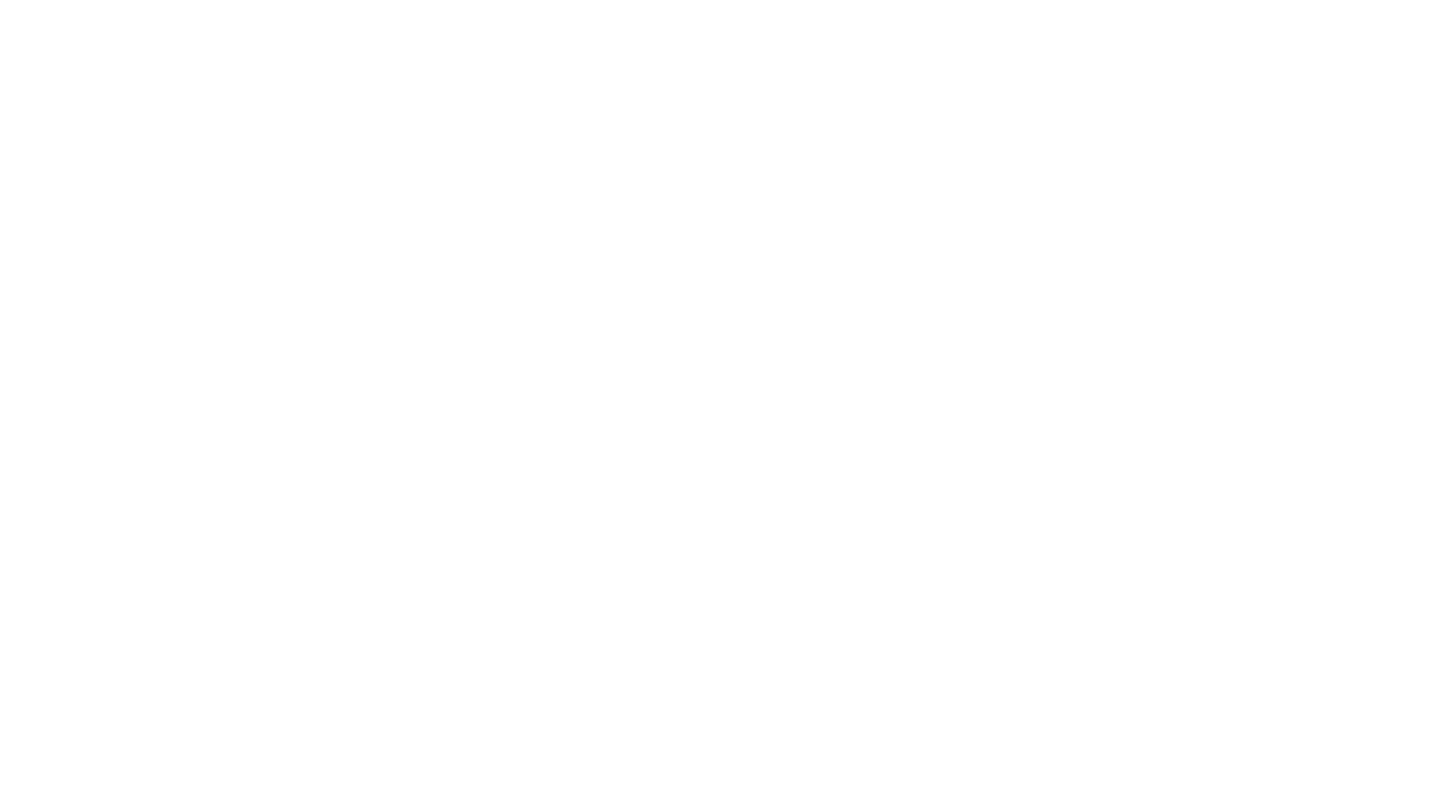
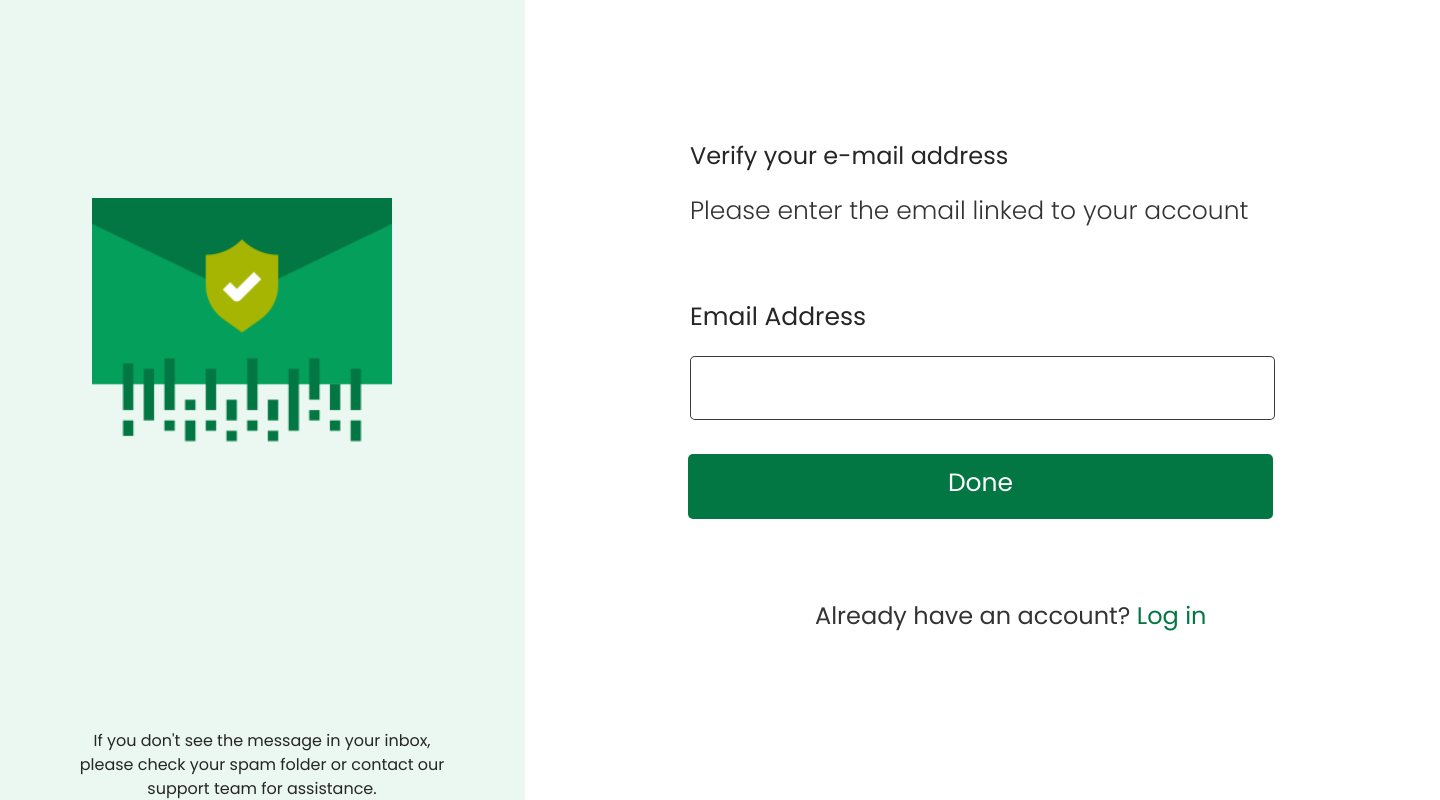
Before and after one commit to Bozpup/newrepo, a React (Create React App) app: page /email-verification in a window 1280 px wide. Before the commit this address had no page. Shown: the top 800 px of the page, 1440 px wide, since content can reach past the window. Built offline with nearby package versions, Linux system fonts and the light colour scheme.

Commit message:
Email verification mail

```diff
--- a/src/App.js
+++ b/src/App.js
@@ -1,4 +1,5 @@
 import { BrowserRouter as Router, Routes, Route } from "react-router-dom";
+import EmailVerification from "./pages/EmailVerification";
 import ForgotPassword from "./pages/ForgotPassword";
 import LandingPage from "./pages/LandingPage";
 import PasswordVerification from './pages/PasswordVerification';
@@ -11,6 +12,7 @@ function App() {
           <Route path="/" element={<LandingPage />} />
           <Route path="/password_verification" element={<PasswordVerification />} />
           <Route path="/forgot_password" element={<ForgotPassword />} />
+          <Route path="/email-verification" element={<EmailVerification />} />
         </Routes>
       </Router>
     </div>
--- a/src/components/SearchFeature.jsx
+++ b/src/components/SearchFeature.jsx
@@ -1,5 +1,11 @@
 import Herosection from "../assets/svgs/Herosection.png";
-import { Box, Button, InputAdornment, TextField } from "@mui/material";
+import {
+  Box,
+  Button,
+  InputAdornment,
+  TextField,
+  Typography,
+} from "@mui/material";
 import { ReactComponent as Location } from "../assets/svgs/location.svg";
 import { ReactComponent as Enroute } from "../assets/svgs/enroute.svg";
 import { ReactComponent as DepartureDate } from "../assets/svgs/leaving.svg";
@@ -10,14 +16,37 @@ import { ReactComponent as React } from "react";
 const SearchFeature = () => {
   return (
     <>
-      <Box sx={{
-        position:'relative'
-      }}>
-        <Box sx={{
-            padding:'3%',
-            paddingBottom:0
-        }}>
+      <Box
+        sx={{
+          position: "relative",
+        }}
+      >
+        <Box
+          sx={{
+            padding: "3%",
+            paddingBottom: 0,
+          }}
+        >
           <img src={Herosection} alt="" />
+          <Box
+            sx={{
+              // position: "relative",
+              // bottom: "100px",
+              // position: absolute,
+              // width: '562px',
+              // height: 24px,
+              // left: 78px,
+              // top: 358px,
+
+              // fontFamily: 'Poppins',
+              // fontStyle: normal,
+              // fontWeight: 500,
+              // fontSize: 35px,
+              // lineHeight: 24px,
+            }}
+          >
+            <Typography>Book your bus trips in 5 minutes</Typography>
+          </Box>
         </Box>
         <Box
           display="flex"
@@ -26,10 +55,10 @@ const SearchFeature = () => {
             border: "1px solid #2626264D",
             p: 4,
             mt: 3,
-            position:'absolute',
+            position: "absolute",
             borderRadius: "3px",
-            bottom:'-60px',
-            left:'70px',
+            bottom: "-60px",
+            left: "70px",
             backgroundColor: "white",
           }}
         >
@@ -105,7 +134,7 @@ const SearchFeature = () => {
               ),
             }}
           />
-          <Box sx={{ mr: 1, width:'20%' }}>
+          <Box sx={{ mr: 1, width: "20%" }}>
             <Filter />
           </Box>
 
--- a/src/index.css
+++ b/src/index.css
@@ -1,4 +1,8 @@
 @import url("https://fonts.googleapis.com/css2?family=Poppins&display=swap");
+@font-face {
+  font-family: PoppinsLight;
+  src: url(../src/assets/fonts/Poppins-Light.ttf);
+}
 
 * {
   margin: 0;
--- /dev/null
+++ b/src/pages/EmailVerification.jsx
@@ -0,0 +1,40 @@
+import React from "react";
+// import Shuttle9ja from "./Shuttle9ja.svg";
+import email from "../assets/svgs/email.svg";
+import styles from "../styles/emailVerification.module.css";
+
+const EmailVerification = () => {
+  return (
+    <div className={styles.wrapper}>
+      <meta
+        name="viewport"
+        content="width=device-width, initial-scale=1.0"
+      ></meta>
+
+      <style>
+        @import
+        url('https://fonts.googleapis.com/css?family=Poppins:400,700,900');
+      </style>
+      <div className={styles.sideNav}>
+        <img className={styles.img2} alt="" src={email}></img>
+        <footer>
+          If you don't see the message in your inbox, please check your spam
+          folder or contact our support team for assistance.
+        </footer>
+      </div>
+      <div className={styles.verify}>
+        <h1> Verify your e-mail address</h1>
+        <p> Please enter the email linked to your account</p>
+        <h3> Email Address</h3>
+        <input type="text"></input>
+        <button>
+          <span className={styles.done}>Done</span>
+        </button>
+        <h4>
+          Already have an account? <span>Log in</span>
+        </h4>
+      </div>
+    </div>
+  );
+};
+export default EmailVerification;
--- /dev/null
+++ b/src/styles/emailVerification.module.css
@@ -0,0 +1,209 @@
+body {
+  font-family: "poppins";
+}
+.sideNav {
+  position: absolute;
+  width: 525px;
+  height: 1136px;
+  left: 0px;
+  top: -2px;
+  background: rgba(4, 159, 90, 0.08);
+}
+
+.verify {
+  white-space: nowrap;
+  position: relative;
+  width: 1440px;
+  height: 1136px;
+}
+.img1 {
+  position: absolute;
+  width: 159px;
+  height: 33px;
+  left: 27px;
+  top: 52px;
+}
+
+h1 {
+  position: absolute;
+  width: 539px;
+  height: 60px;
+  left: 690px;
+  top: 340px;
+
+  font-family: "Poppins";
+  font-style: normal;
+  font-weight: 500;
+  font-size: 40px;
+  line-height: 60px;
+  /* identical to box height */
+
+  color: #262626;
+}
+.img2 {
+  position: absolute;
+  width: 340px;
+  height: 340px;
+  left: 92px;
+  top: 398px;
+}
+footer {
+  position: absolute;
+  width: 386px;
+  height: 72px;
+  left: 69px;
+  top: 850px;
+  text-align: center;
+  font-family: "Poppins";
+  font-style: normal;
+  font-weight: 300;
+  font-size: 16px;
+  line-height: 24px;
+  color: #262626;
+}
+
+p {
+  position: absolute;
+  width: 553px;
+  height: 38px;
+  left: 690px;
+  top: 420px;
+
+  font-family: "Poppins";
+  font-style: normal;
+  font-weight: 275;
+  font-size: 25px;
+  line-height: 38px;
+
+  /* identical to box height */
+
+  color: rgba(0, 0, 0, 0.8);
+}
+
+input,
+h3 {
+  position: absolute;
+  width: 177px;
+  height: 38px;
+  left: 690px;
+  top: 538px;
+
+  font-family: "Poppins";
+  font-style: normal;
+  font-weight: 400;
+  font-size: 25px;
+  line-height: 0.5px;
+  /* identical to box height */
+
+  color: #262626;
+}
+
+input[type="text"] {
+  box-sizing: border-box;
+  font-size: 20px;
+  position: absolute;
+  width: 585px;
+  height: 64px;
+  left: 690px;
+  top: 590px;
+  font-style: inherit;
+
+  border: 1px solid rgba(38, 38, 38, 0.9);
+  border-radius: 5px;
+}
+
+button {
+  position: absolute;
+  width: 585px;
+  height: 65px;
+  left: 688px;
+  top: 702px;
+  border: none;
+  background: #037743;
+  border-radius: 5px;
+  font-family: 400;
+}
+.done {
+  color: #ffffff;
+  font-family: "Poppins";
+  font-style: normal;
+  font-weight: 400;
+  font-size: 25px;
+  line-height: 10px;
+}
+
+h4 {
+  position: absolute;
+  width: 331px;
+  height: 30px;
+  left: 815px;
+  top: 860px;
+
+  font-family: "Poppins";
+  font-style: normal;
+  font-weight: 300;
+  font-size: 20px;
+  line-height: 30px;
+  /* identical to box height */
+  color: rgba(0, 0, 0, 0.8);
+}
+span {
+  color: #037743;
+}
+@media screen and (min-width: 700px) {
+  .wrapper{
+    height: 100%;
+    width: 100%;
+  }
+  .sideNav, .verify{
+    height: 900px;
+  }
+  .img2 {
+    position: absolute;
+    width: 300px;
+    height: 300px;
+    /* left: 92px; */
+    top: 200px;
+  }
+
+  h1 {
+    font-size: 24px;
+    top: 142px;
+    height: 40px;
+    width: 639px;
+  }
+  p{
+    top: 192px;
+    width: 553px;
+    font-family: PoppinsLight;
+  }
+  h3 {
+    top: 302px;
+  }
+  input[type='text']{
+    top: 356px;
+  }
+  button{
+    top: 454px;
+  }
+  h4{
+    top: 602px;
+    text-align: center;
+  }
+  footer {
+    position: absolute;
+    width: 386px;
+    height: 72px;
+    left: 69px;
+    top: 731px;
+    text-align: center;
+    font-family: "Poppins";
+    font-style: normal;
+    font-weight: 300;
+    font-size: 16px;
+    line-height: 24px;
+
+    color: #262626;
+  }
+
+}
```
Also changed, not shown: src/assets/fonts/Poppins-Light.ttf (added), src/assets/svgs/email.svg (added).
